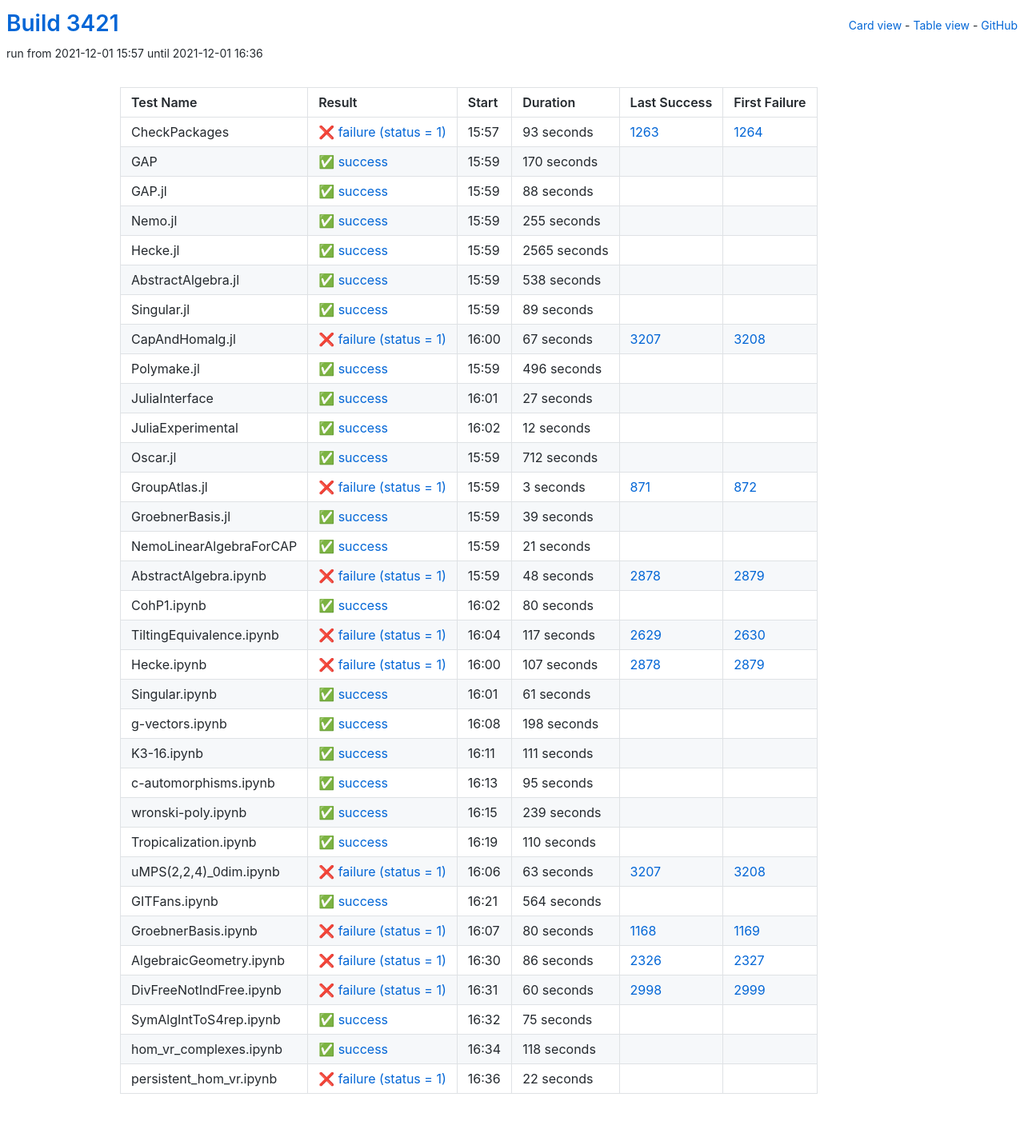
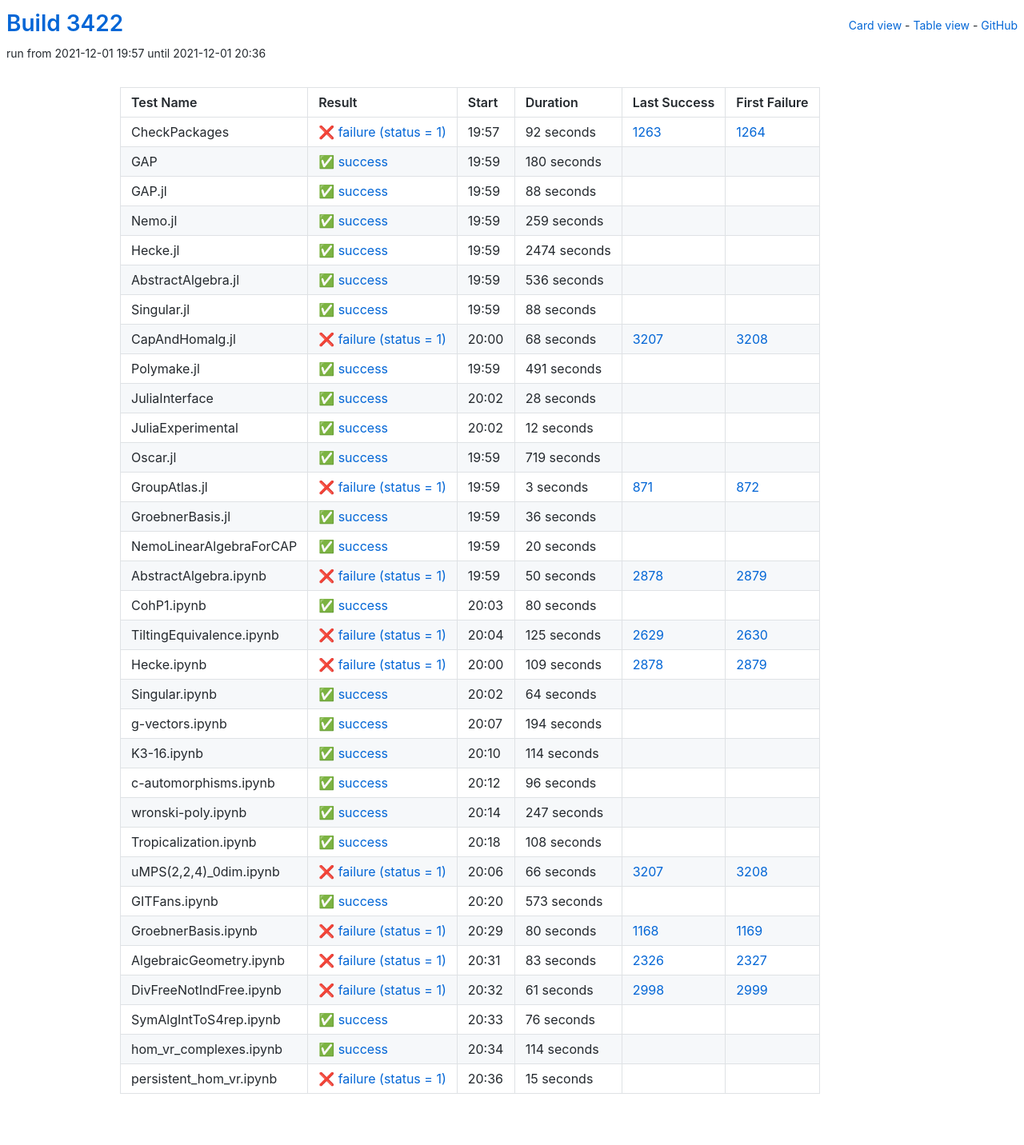
Before and after one commit to oscar-system/oscar-ci-status-stable, a Jekyll site: the page built from table.html, in a window 1280 px wide. Shown: the whole page at 80% size. Built offline with Jekyll 4.4.1, drawn with Linux system fonts in a browser that asks for light colours.

Commit message:
Build #3422

```diff
--- a/_data/ci.yml
+++ b/_data/ci.yml
@@ -1,6 +1,6 @@
 ---
-build: 3421
-build_url: https://oscarci.mathematik.uni-kl.de/job/oscar-stable/3421/
+build: 3422
+build_url: https://oscarci.mathematik.uni-kl.de/job/oscar-stable/3422/
 job: oscar-stable
 organization: oscar-system
 repo: oscar-ci-status-stable
@@ -8,32 +8,32 @@ repourl: https://github.com/oscar-system/oscar-ci-status-stable
 tests:
 - name: CheckPackages
   id: checkpackages
-  log: https://oscarci.mathematik.uni-kl.de/job/oscar-stable/3421/artifact/logs/build-3421/CheckPackages.log
-  start: 2021-12-01 15:57
+  log: https://oscarci.mathematik.uni-kl.de/job/oscar-stable/3422/artifact/logs/build-3422/CheckPackages.log
+  start: 2021-12-01 19:57
   success: false
   exitcode: 1
   status: failure
-  duration: 93
+  duration: 92
   last_success: 1263
   last_success_url: https://oscarci.mathematik.uni-kl.de/job/oscar-stable/1263/
   first_failure: 1264
   first_failure_url: https://oscarci.mathematik.uni-kl.de/job/oscar-stable/1264/
 - name: GAP
   id: gap
-  log: https://oscarci.mathematik.uni-kl.de/job/oscar-stable/3421/artifact/logs/build-3421/GAP.log
-  start: 2021-12-01 15:59
+  log: https://oscarci.mathematik.uni-kl.de/job/oscar-stable/3422/artifact/logs/build-3422/GAP.log
+  start: 2021-12-01 19:59
   success: true
   exitcode: 0
   status: success
-  duration: 170
+  duration: 180
   last_success: false
   last_success_url:
   first_failure: false
   first_failure_url:
 - name: GAP.jl
   id: gap-jl
-  log: https://oscarci.mathematik.uni-kl.de/job/oscar-stable/3421/artifact/logs/build-3421/GAP.jl.log
-  start: 2021-12-01 15:59
+  log: https://oscarci.mathematik.uni-kl.de/job/oscar-stable/3422/artifact/logs/build-3422/GAP.jl.log
+  start: 2021-12-01 19:59
   success: true
   exitcode: 0
   status: success
@@ -44,92 +44,92 @@ tests:
   first_failure_url:
 - name: Nemo.jl
   id: nemo-jl
-  log: https://oscarci.mathematik.uni-kl.de/job/oscar-stable/3421/artifact/logs/build-3421/Nemo.jl.log
-  start: 2021-12-01 15:59
+  log: https://oscarci.mathematik.uni-kl.de/job/oscar-stable/3422/artifact/logs/build-3422/Nemo.jl.log
+  start: 2021-12-01 19:59
   success: true
   exitcode: 0
   status: success
-  duration: 255
+  duration: 259
   last_success: false
   last_success_url:
   first_failure: false
   first_failure_url:
 - name: Hecke.jl
   id: hecke-jl
-  log: https://oscarci.mathematik.uni-kl.de/job/oscar-stable/3421/artifact/logs/build-3421/Hecke.jl.log
-  start: 2021-12-01 15:59
+  log: https://oscarci.mathematik.uni-kl.de/job/oscar-stable/3422/artifact/logs/build-3422/Hecke.jl.log
+  start: 2021-12-01 19:59
   success: true
   exitcode: 0
   status: success
-  duration: 2565
+  duration: 2474
   last_success: false
   last_success_url:
   first_failure: false
   first_failure_url:
 - name: AbstractAlgebra.jl
   id: abstractalgebra-jl
-  log: https://oscarci.mathematik.uni-kl.de/job/oscar-stable/3421/artifact/logs/build-3421/AbstractAlgebra.jl.log
-  start: 2021-12-01 15:59
+  log: https://oscarci.mathematik.uni-kl.de/job/oscar-stable/3422/artifact/logs/build-3422/AbstractAlgebra.jl.log
+  start: 2021-12-01 19:59
   success: true
   exitcode: 0
   status: success
-  duration: 538
+  duration: 536
   last_success: false
   last_success_url:
   first_failure: false
   first_failure_url:
 - name: Singular.jl
   id: singular-jl
-  log: https://oscarci.mathematik.uni-kl.de/job/oscar-stable/3421/artifact/logs/build-3421/Singular.jl.log
-  start: 2021-12-01 15:59
+  log: https://oscarci.mathematik.uni-kl.de/job/oscar-stable/3422/artifact/logs/build-3422/Singular.jl.log
+  start: 2021-12-01 19:59
   success: true
   exitcode: 0
   status: success
-  duration: 89
+  duration: 88
   last_success: false
   last_success_url:
   first_failure: false
   first_failure_url:
 - name: CapAndHomalg.jl
   id: capandhomalg-jl
-  log: https://oscarci.mathematik.uni-kl.de/job/oscar-stable/3421/artifact/logs/build-3421/CapAndHomalg.jl.log
-  start: 2021-12-01 16:00
+  log: https://oscarci.mathematik.uni-kl.de/job/oscar-stable/3422/artifact/logs/build-3422/CapAndHomalg.jl.log
+  start: 2021-12-01 20:00
   success: false
   exitcode: 1
   status: failure
-  duration: 67
+  duration: 68
   last_success: 3207
   last_success_url: https://oscarci.mathematik.uni-kl.de/job/oscar-stable/3207/
   first_failure: 3208
   first_failure_url: https://oscarci.mathematik.uni-kl.de/job/oscar-stable/3208/
 - name: Polymake.jl
   id: polymake-jl
-  log: https://oscarci.mathematik.uni-kl.de/job/oscar-stable/3421/artifact/logs/build-3421/Polymake.jl.log
-  start: 2021-12-01 15:59
+  log: https://oscarci.mathematik.uni-kl.de/job/oscar-stable/3422/artifact/logs/build-3422/Polymake.jl.log
+  start: 2021-12-01 19:59
   success: true
   exitcode: 0
   status: success
-  duration: 496
+  duration: 491
   last_success: false
   last_success_url:
   first_failure: false
   first_failure_url:
 - name: JuliaInterface
   id: juliainterface
-  log: https://oscarci.mathematik.uni-kl.de/job/oscar-stable/3421/artifact/logs/build-3421/JuliaInterface.log
-  start: 2021-12-01 16:01
+  log: https://oscarci.mathematik.uni-kl.de/job/oscar-stable/3422/artifact/logs/build-3422/JuliaInterface.log
+  start: 2021-12-01 20:02
   success: true
   exitcode: 0
   status: success
-  duration: 27
+  duration: 28
   last_success: false
   last_success_url:
   first_failure: false
   first_failure_url:
 - name: JuliaExperimental
   id: juliaexperimental
-  log: https://oscarci.mathematik.uni-kl.de/job/oscar-stable/3421/artifact/logs/build-3421/JuliaExperimental.log
-  start: 2021-12-01 16:02
+  log: https://oscarci.mathematik.uni-kl.de/job/oscar-stable/3422/artifact/logs/build-3422/JuliaExperimental.log
+  start: 2021-12-01 20:02
   success: true
   exitcode: 0
   status: success
@@ -140,20 +140,20 @@ tests:
   first_failure_url:
 - name: Oscar.jl
   id: oscar-jl
-  log: https://oscarci.mathematik.uni-kl.de/job/oscar-stable/3421/artifact/logs/build-3421/Oscar.jl.log
-  start: 2021-12-01 15:59
+  log: https://oscarci.mathematik.uni-kl.de/job/oscar-stable/3422/artifact/logs/build-3422/Oscar.jl.log
+  start: 2021-12-01 19:59
   success: true
   exitcode: 0
   status: success
-  duration: 712
+  duration: 719
   last_success: false
   last_success_url:
   first_failure: false
   first_failure_url:
 - name: GroupAtlas.jl
   id: groupatlas-jl
-  log: https://oscarci.mathematik.uni-kl.de/job/oscar-stable/3421/artifact/logs/build-3421/GroupAtlas.jl.log
-  start: 2021-12-01 15:59
+  log: https://oscarci.mathematik.uni-kl.de/job/oscar-stable/3422/artifact/logs/build-3422/GroupAtlas.jl.log
+  start: 2021-12-01 19:59
   success: false
   exitcode: 1
   status: failure
@@ -164,44 +164,44 @@ tests:
   first_failure_url: https://oscarci.mathematik.uni-kl.de/job/oscar-stable/872/
 - name: GroebnerBasis.jl
   id: groebnerbasis-jl
-  log: https://oscarci.mathematik.uni-kl.de/job/oscar-stable/3421/artifact/logs/build-3421/GroebnerBasis.jl.log
-  start: 2021-12-01 15:59
+  log: https://oscarci.mathematik.uni-kl.de/job/oscar-stable/3422/artifact/logs/build-3422/GroebnerBasis.jl.log
+  start: 2021-12-01 19:59
   success: true
   exitcode: 0
   status: success
-  duration: 39
+  duration: 36
   last_success: false
   last_success_url:
   first_failure: false
   first_failure_url:
 - name: NemoLinearAlgebraForCAP
   id: nemolinearalgebraforcap
-  log: https://oscarci.mathematik.uni-kl.de/job/oscar-stable/3421/artifact/logs/build-3421/NemoLinearAlgebraForCAP.log
-  start: 2021-12-01 15:59
+  log: https://oscarci.mathematik.uni-kl.de/job/oscar-stable/3422/artifact/logs/build-3422/NemoLinearAlgebraForCAP.log
+  start: 2021-12-01 19:59
   success: true
   exitcode: 0
   status: success
-  duration: 21
+  duration: 20
   last_success: false
   last_success_url:
   first_failure: false
   first_failure_url:
 - name: AbstractAlgebra.ipynb
   id: abstractalgebra-ipynb
-  log: https://oscarci.mathematik.uni-kl.de/job/oscar-stable/3421/artifact/logs/build-3421/AbstractAlgebra.ipynb.log
-  start: 2021-12-01 15:59
+  log: https://oscarci.mathematik.uni-kl.de/job/oscar-stable/3422/artifact/logs/build-3422/AbstractAlgebra.ipynb.log
+  start: 2021-12-01 19:59
   success: false
   exitcode: 1
   status: failure
-  duration: 48
+  duration: 50
   last_success: 2878
   last_success_url: https://oscarci.mathematik.uni-kl.de/job/oscar-stable/2878/
   first_failure: 2879
   first_failure_url: https://oscarci.mathematik.uni-kl.de/job/oscar-stable/2879/
 - name: CohP1.ipynb
   id: cohp1-ipynb
-  log: https://oscarci.mathematik.uni-kl.de/job/oscar-stable/3421/artifact/logs/build-3421/CohP1.ipynb.log
-  start: 2021-12-01 16:02
+  log: https://oscarci.mathematik.uni-kl.de/job/oscar-stable/3422/artifact/logs/build-3422/CohP1.ipynb.log
+  start: 2021-12-01 20:03
   success: true
   exitcode: 0
   status: success
@@ -212,128 +212,128 @@ tests:
   first_failure_url:
 - name: TiltingEquivalence.ipynb
   id: tiltingequivalence-ipynb
-  log: https://oscarci.mathematik.uni-kl.de/job/oscar-stable/3421/artifact/logs/build-3421/TiltingEquivalence.ipynb.log
-  start: 2021-12-01 16:04
+  log: https://oscarci.mathematik.uni-kl.de/job/oscar-stable/3422/artifact/logs/build-3422/TiltingEquivalence.ipynb.log
+  start: 2021-12-01 20:04
   success: false
   exitcode: 1
   status: failure
-  duration: 117
+  duration: 125
   last_success: 2629
   last_success_url: https://oscarci.mathematik.uni-kl.de/job/oscar-stable/2629/
   first_failure: 2630
   first_failure_url: https://oscarci.mathematik.uni-kl.de/job/oscar-stable/2630/
 - name: Hecke.ipynb
   id: hecke-ipynb
-  log: https://oscarci.mathematik.uni-kl.de/job/oscar-stable/3421/artifact/logs/build-3421/Hecke.ipynb.log
-  start: 2021-12-01 16:00
+  log: https://oscarci.mathematik.uni-kl.de/job/oscar-stable/3422/artifact/logs/build-3422/Hecke.ipynb.log
+  start: 2021-12-01 20:00
   success: false
   exitcode: 1
   status: failure
-  duration: 107
+  duration: 109
   last_success: 2878
   last_success_url: https://oscarci.mathematik.uni-kl.de/job/oscar-stable/2878/
   first_failure: 2879
   first_failure_url: https://oscarci.mathematik.uni-kl.de/job/oscar-stable/2879/
 - name: Singular.ipynb
   id: singular-ipynb
-  log: https://oscarci.mathematik.uni-kl.de/job/oscar-stable/3421/artifact/logs/build-3421/Singular.ipynb.log
-  start: 2021-12-01 16:01
+  log: https://oscarci.mathematik.uni-kl.de/job/oscar-stable/3422/artifact/logs/build-3422/Singular.ipynb.log
+  start: 2021-12-01 20:02
   success: true
   exitcode: 0
   status: success
-  duration: 61
+  duration: 64
   last_success: false
   last_success_url:
   first_failure: false
   first_failure_url:
 - name: g-vectors.ipynb
   id: g-vectors-ipynb
-  log: https://oscarci.mathematik.uni-kl.de/job/oscar-stable/3421/artifact/logs/build-3421/g-vectors.ipynb.log
-  start: 2021-12-01 16:08
+  log: https://oscarci.mathematik.uni-kl.de/job/oscar-stable/3422/artifact/logs/build-3422/g-vectors.ipynb.log
+  start: 2021-12-01 20:07
   success: true
   exitcode: 0
   status: success
-  duration: 198
+  duration: 194
   last_success: false
   last_success_url:
   first_failure: false
   first_failure_url:
 - name: K3-16.ipynb
   id: k3-16-ipynb
-  log: https://oscarci.mathematik.uni-kl.de/job/oscar-stable/3421/artifact/logs/build-3421/K3-16.ipynb.log
-  start: 2021-12-01 16:11
+  log: https://oscarci.mathematik.uni-kl.de/job/oscar-stable/3422/artifact/logs/build-3422/K3-16.ipynb.log
+  start: 2021-12-01 20:10
   success: true
   exitcode: 0
   status: success
-  duration: 111
+  duration: 114
   last_success: false
   last_success_url:
   first_failure: false
   first_failure_url:
 - name: c-automorphisms.ipynb
   id: c-automorphisms-ipynb
-  log: https://oscarci.mathematik.uni-kl.de/job/oscar-stable/3421/artifact/logs/build-3421/c-automorphisms.ipynb.log
-  start: 2021-12-01 16:13
+  log: https://oscarci.mathematik.uni-kl.de/job/oscar-stable/3422/artifact/logs/build-3422/c-automorphisms.ipynb.log
+  start: 2021-12-01 20:12
   success: true
   exitcode: 0
   status: success
-  duration: 95
+  duration: 96
   last_success: false
   last_success_url:
   first_failure: false
   first_failure_url:
 - name: wronski-poly.ipynb
   id: wronski-poly-ipynb
-  log: https://oscarci.mathematik.uni-kl.de/job/oscar-stable/3421/artifact/logs/build-3421/wronski-poly.ipynb.log
-  start: 2021-12-01 16:15
+  log: https://oscarci.mathematik.uni-kl.de/job/oscar-stable/3422/artifact/logs/build-3422/wronski-poly.ipynb.log
+  start: 2021-12-01 20:14
   success: true
   exitcode: 0
   status: success
-  duration: 239
+  duration: 247
   last_success: false
   last_success_url:
   first_failure: false
   first_failure_url:
 - name: Tropicalization.ipynb
   id: tropicalization-ipynb
-  log: https://oscarci.mathematik.uni-kl.de/job/oscar-stable/3421/artifact/logs/build-3421/Tropicalization.ipynb.log
-  start: 2021-12-01 16:19
+  log: https://oscarci.mathematik.uni-kl.de/job/oscar-stable/3422/artifact/logs/build-3422/Tropicalization.ipynb.log
+  start: 2021-12-01 20:18
   success: true
   exitcode: 0
   status: success
-  duration: 110
+  duration: 108
   last_success: false
   last_success_url:
   first_failure: false
   first_failure_url:
 - name: uMPS(2,2,4)_0dim.ipynb
   id: umps-2-2-4-0dim-ipynb
-  log: https://oscarci.mathematik.uni-kl.de/job/oscar-stable/3421/artifact/logs/build-3421/uMPS-2-2-4-_0dim.ipynb.log
-  start: 2021-12-01 16:06
+  log: https://oscarci.mathematik.uni-kl.de/job/oscar-stable/3422/artifact/logs/build-3422/uMPS-2-2-4-_0dim.ipynb.log
+  start: 2021-12-01 20:06
   success: false
   exitcode: 1
   status: failure
-  duration: 63
+  duration: 66
   last_success: 3207
   last_success_url: https://oscarci.mathematik.uni-kl.de/job/oscar-stable/3207/
   first_failure: 3208
   first_failure_url: https://oscarci.mathematik.uni-kl.de/job/oscar-stable/3208/
 - name: GITFans.ipynb
   id: gitfans-ipynb
-  log: https://oscarci.mathematik.uni-kl.de/job/oscar-stable/3421/artifact/logs/build-3421/GITFans.ipynb.log
-  start: 2021-12-01 16:21
+  log: https://oscarci.mathematik.uni-kl.de/job/oscar-stable/3422/artifact/logs/build-3422/GITFans.ipynb.log
+  start: 2021-12-01 20:20
   success: true
   exitcode: 0
   status: success
-  duration: 564
+  duration: 573
   last_success: false
   last_success_url:
   first_failure: false
   first_failure_url:
 - name: GroebnerBasis.ipynb
   id: groebnerbasis-ipynb
-  log: https://oscarci.mathematik.uni-kl.de/job/oscar-stable/3421/artifact/logs/build-3421/GroebnerBasis.ipynb.log
-  start: 2021-12-01 16:07
+  log: https://oscarci.mathematik.uni-kl.de/job/oscar-stable/3422/artifact/logs/build-3422/GroebnerBasis.ipynb.log
+  start: 2021-12-01 20:29
   success: false
   exitcode: 1
   status: failure
@@ -344,60 +344,60 @@ tests:
   first_failure_url: https://oscarci.mathematik.uni-kl.de/job/oscar-stable/1169/
 - name: AlgebraicGeometry.ipynb
   id: algebraicgeometry-ipynb
-  log: https://oscarci.mathematik.uni-kl.de/job/oscar-stable/3421/artifact/logs/build-3421/AlgebraicGeometry.ipynb.log
-  start: 2021-12-01 16:30
+  log: https://oscarci.mathematik.uni-kl.de/job/oscar-stable/3422/artifact/logs/build-3422/AlgebraicGeometry.ipynb.log
+  start: 2021-12-01 20:31
   success: false
   exitcode: 1
   status: failure
-  duration: 86
+  duration: 83
   last_success: 2326
   last_success_url: https://oscarci.mathematik.uni-kl.de/job/oscar-stable/2326/
   first_failure: 2327
   first_failure_url: https://oscarci.mathematik.uni-kl.de/job/oscar-stable/2327/
 - name: DivFreeNotIndFree.ipynb
   id: divfreenotindfree-ipynb
-  log: https://oscarci.mathematik.uni-kl.de/job/oscar-stable/3421/artifact/logs/build-3421/DivFreeNotIndFree.ipynb.log
-  start: 2021-12-01 16:31
+  log: https://oscarci.mathematik.uni-kl.de/job/oscar-stable/3422/artifact/logs/build-3422/DivFreeNotIndFree.ipynb.log
+  start: 2021-12-01 20:32
   success: false
   exitcode: 1
   status: failure
-  duration: 60
+  duration: 61
   last_success: 2998
   last_success_url: https://oscarci.mathematik.uni-kl.de/job/oscar-stable/2998/
   first_failure: 2999
   first_failure_url: https://oscarci.mathematik.uni-kl.de/job/oscar-stable/2999/
 - name: SymAlgIntToS4rep.ipynb
   id: symalginttos4rep-ipynb
-  log: https://oscarci.mathematik.uni-kl.de/job/oscar-stable/3421/artifact/logs/build-3421/SymAlgIntToS4rep.ipynb.log
-  start: 2021-12-01 16:32
+  log: https://oscarci.mathematik.uni-kl.de/job/oscar-stable/3422/artifact/logs/build-3422/SymAlgIntToS4rep.ipynb.log
+  start: 2021-12-01 20:33
   success: true
   exitcode: 0
   status: success
-  duration: 75
+  duration: 76
   last_success: false
   last_success_url:
   first_failure: false
   first_failure_url:
 - name: hom_vr_complexes.ipynb
   id: hom-vr-complexes-ipynb
-  log: https://oscarci.mathematik.uni-kl.de/job/oscar-stable/3421/artifact/logs/build-3421/hom_vr_complexes.ipynb.log
-  start: 2021-12-01 16:34
+  log: https://oscarci.mathematik.uni-kl.de/job/oscar-stable/3422/artifact/logs/build-3422/hom_vr_complexes.ipynb.log
+  start: 2021-12-01 20:34
   success: true
   exitcode: 0
   status: success
-  duration: 118
+  duration: 114
   last_success: false
   last_success_url:
   first_failure: false
   first_failure_url:
 - name: persistent_hom_vr.ipynb
   id: persistent-hom-vr-ipynb
-  log: https://oscarci.mathematik.uni-kl.de/job/oscar-stable/3421/artifact/logs/build-3421/persistent_hom_vr.ipynb.log
-  start: 2021-12-01 16:36
+  log: https://oscarci.mathematik.uni-kl.de/job/oscar-stable/3422/artifact/logs/build-3422/persistent_hom_vr.ipynb.log
+  start: 2021-12-01 20:36
   success: false
   exitcode: 1
   status: failure
-  duration: 22
+  duration: 15
   last_success: false
   last_success_url:
   first_failure: false
```
Also changed, not shown: README.md.
